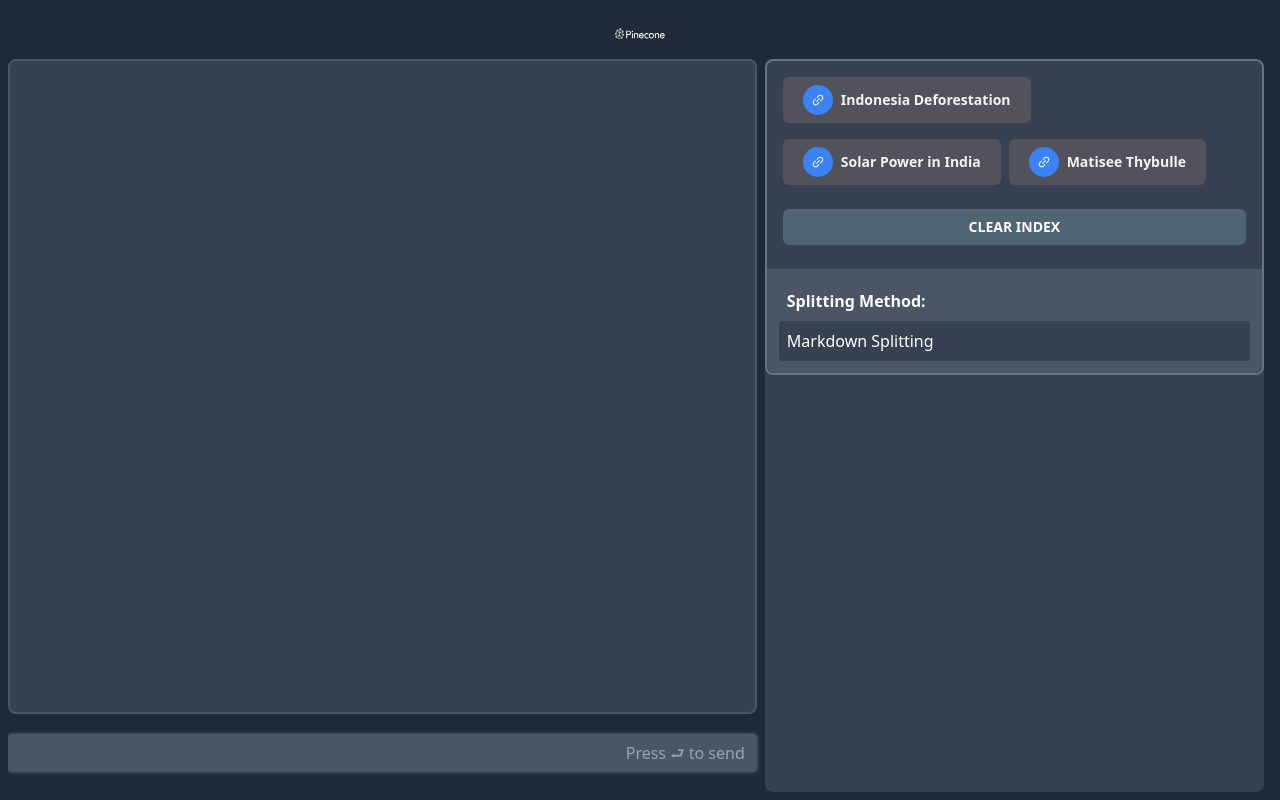
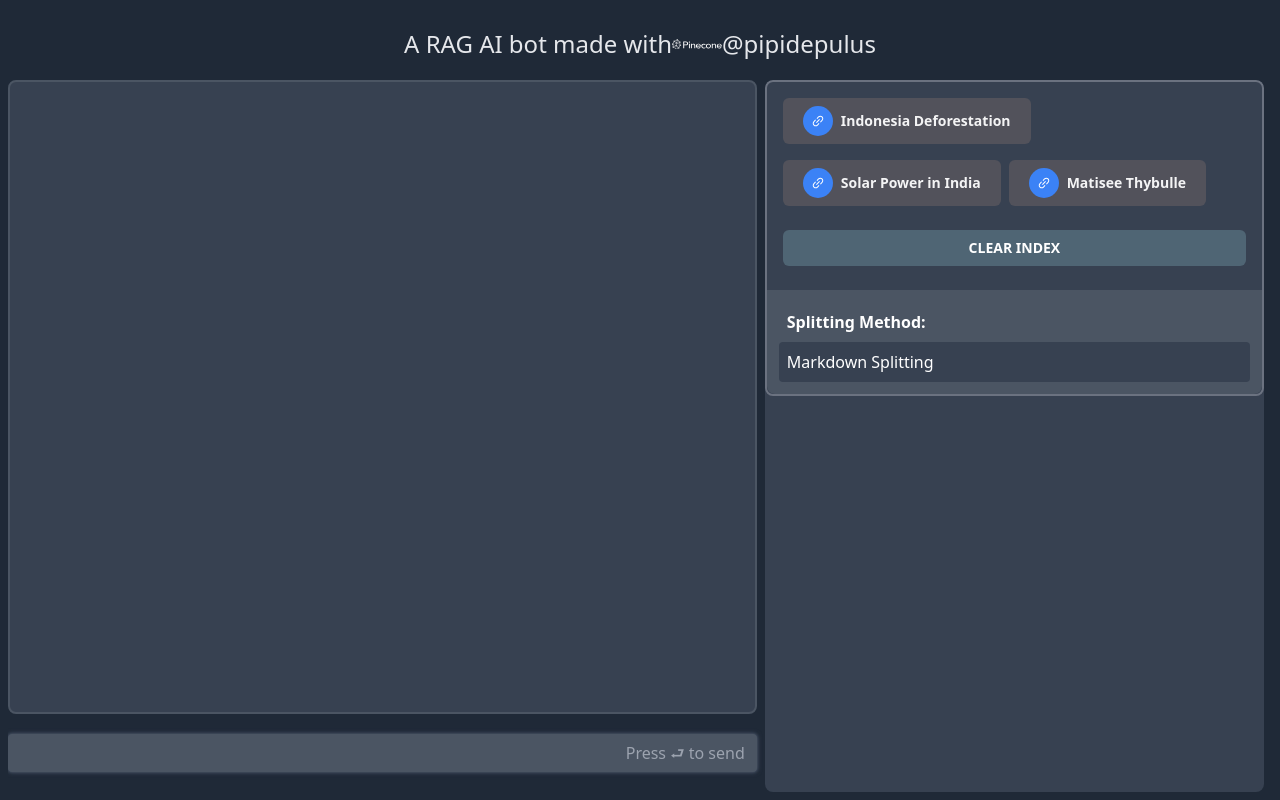
Before and after one commit to pipidepulus/pinecone-rag-ai, a Next.js app: page / in a window 1280 px wide. Built offline with nearby package versions, Linux system fonts and the light colour scheme.

Commit message:
Insert logo2

```diff
--- a/src/app/components/Header.tsx
+++ b/src/app/components/Header.tsx
@@ -3,7 +3,9 @@ import Image from 'next/image';
 export default function Header({ className }: { className?: string }) {
   return (
     <header className={`flex items-center justify-center text-gray-200 text-2xl ${className}`}>
+      <span>A RAG AI bot made with </span>
       <Image src="/pinecone.svg" alt="Logo" width={50} height={50} />
+      <span> @pipidepulus</span>
     </header>
   );
 }
```
